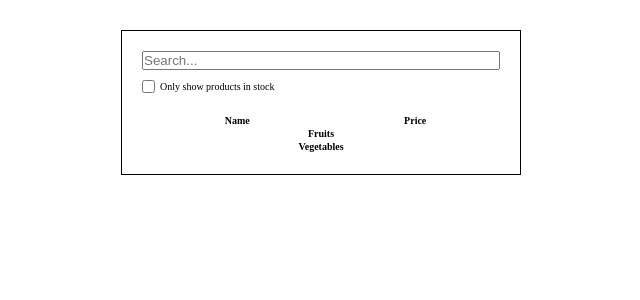
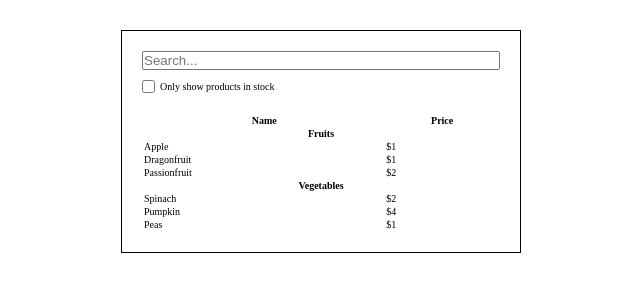
Before and after one commit to ArthurFAmaral95/Shopping_Inventory, a React (Vite) app: page / in a window 1280 px wide. Shown: the top 300 px of the page, without its empty margins (319-959 px from the left). Built offline with nearby package versions, Linux system fonts and the light colour scheme.

Commit message:
render table

```diff
--- a/src/components/FilterableProductTable/index.jsx
+++ b/src/components/FilterableProductTable/index.jsx
@@ -6,18 +6,54 @@ export function FilterableProductTable() {
   //colocar o json aqui. para usar no arquivo vou ter que usar state e effect
 
   const products = [
-    { category: 'Fruits', price: '$1', stocked: true, name: 'Apple' },
-    { category: 'Fruits', price: '$1', stocked: true, name: 'Dragonfruit' },
-    { category: 'Fruits', price: '$2', stocked: false, name: 'Passionfruit' },
-    { category: 'Vegetables', price: '$2', stocked: true, name: 'Spinach' },
-    { category: 'Vegetables', price: '$4', stocked: false, name: 'Pumpkin' },
-    { category: 'Vegetables', price: '$1', stocked: true, name: 'Peas' }
+    {
+      category: 'Fruits',
+      price: '$1',
+      stocked: true,
+      name: 'Apple',
+      itemID: 100
+    },
+    {
+      category: 'Fruits',
+      price: '$1',
+      stocked: true,
+      name: 'Dragonfruit',
+      itemID: 200
+    },
+    {
+      category: 'Fruits',
+      price: '$2',
+      stocked: false,
+      name: 'Passionfruit',
+      itemID: 300
+    },
+    {
+      category: 'Vegetables',
+      price: '$2',
+      stocked: true,
+      name: 'Spinach',
+      itemID: 400
+    },
+    {
+      category: 'Vegetables',
+      price: '$4',
+      stocked: false,
+      name: 'Pumpkin',
+      itemID: 500
+    },
+    {
+      category: 'Vegetables',
+      price: '$1',
+      stocked: true,
+      name: 'Peas',
+      itemID: 600
+    }
   ]
 
   return (
     <div className="filterableProductTable">
       <SearchBar />
-      <ProductTable products={products}/>
+      <ProductTable products={products} />
     </div>
   )
 }
--- a/src/components/ProductCategoryRow/index.jsx
+++ b/src/components/ProductCategoryRow/index.jsx
@@ -1,5 +1,9 @@
 import './styles.css'
 
 export function ProductCategoryRow({ category }) {
-  return <th colSpan={2}>{category}</th>
+  return (
+    <tr>
+      <th colSpan={2}>{category}</th>
+    </tr>
+  )
 }
--- a/src/components/ProductRow/index.jsx
+++ b/src/components/ProductRow/index.jsx
@@ -1,5 +1,10 @@
 import './styles.css'
 
-export function ProductRow() {
-  return <></>
+export function ProductRow({ name, price }) {
+  return (
+    <tr>
+      <td>{name}</td>
+      <td>{price}</td>
+    </tr>
+  )
 }
--- a/src/components/ProductTable/index.jsx
+++ b/src/components/ProductTable/index.jsx
@@ -1,9 +1,12 @@
+import { render } from 'react-dom'
 import { ProductCategoryRow } from '../ProductCategoryRow'
+import { ProductRow } from '../ProductRow'
 import { ProductTableHeader } from '../ProductTableHeader'
 import './styles.css'
 
 export function ProductTable({ products }) {
   const categories = []
+  const renderTable = []
 
   for (const product of products) {
     for (const property in product) {
@@ -13,20 +16,31 @@ export function ProductTable({ products }) {
     }
   }
 
-  const renderCategories = categories.map(category => (
-    <tr>
+  categories.map(category => {
+    renderTable.push(
       <ProductCategoryRow
         category={category}
         key={categories.indexOf(category)}
       />
-    </tr>
-  ))
+    )
 
-  console.log(renderCategories)
+    products.map(product => {
+      if (product.category === category) {
+        renderTable.push(
+          <ProductRow
+            name={product.name}
+            price={product.price}
+            key={product.itemID}
+          />
+        )
+      }
+    })
+  })
+
   return (
     <table>
       <ProductTableHeader />
-      <tbody>{renderCategories}</tbody>
+      <tbody>{renderTable}</tbody>
     </table>
   )
 }
```
